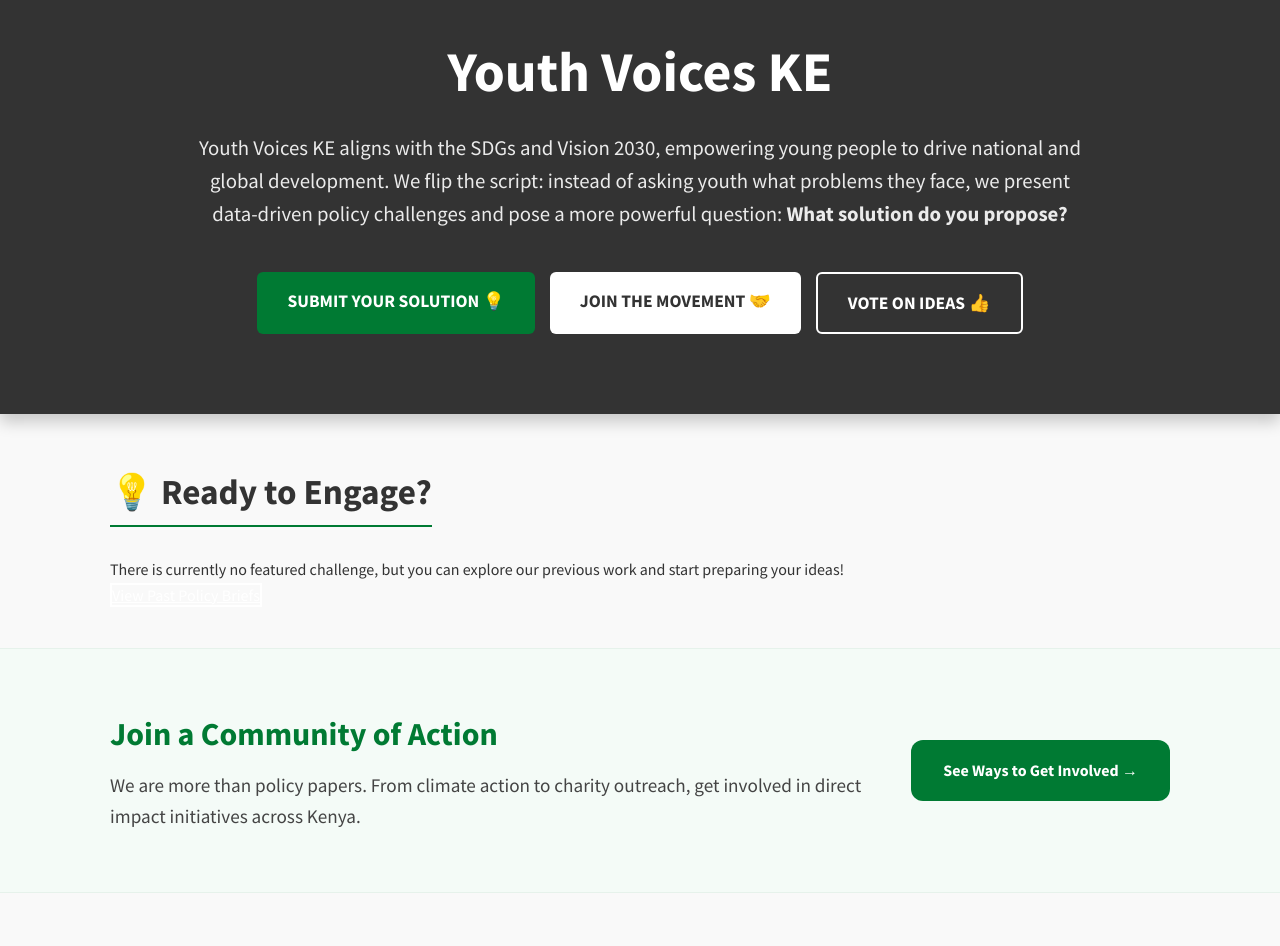
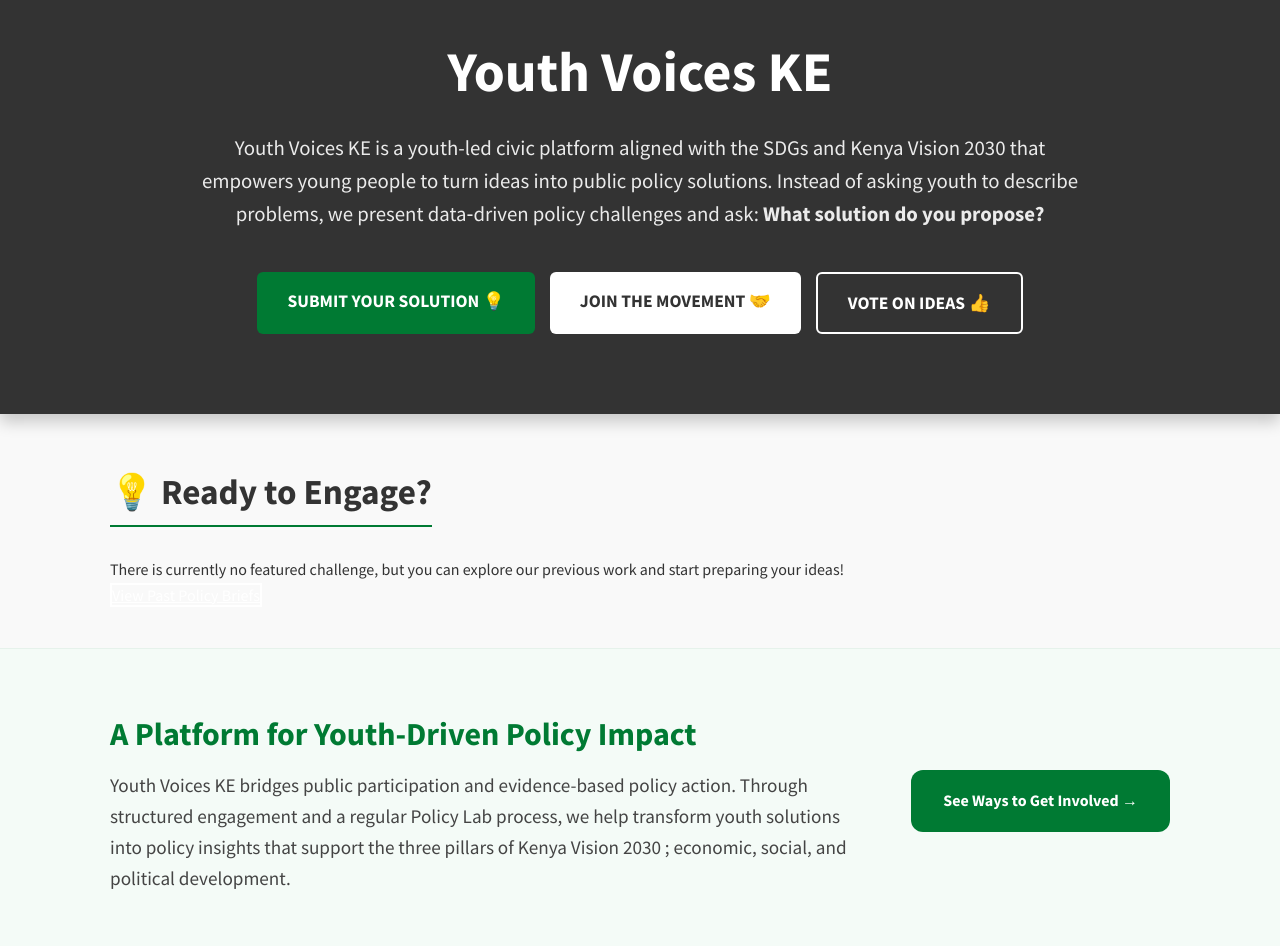
Before and after one commit to ga2gi/youth-voices-ke, a SvelteKit app: page / in a window 1280 px wide. Shown: the part 140-1086 px from the top of the page. Built offline with nearby package versions, Linux system fonts and the light colour scheme; no server answers; the database is empty.

Commit message:
update: sync homepage and finalize get-involved consent logic

```diff
--- a/src/routes/+page.svelte
+++ b/src/routes/+page.svelte
@@ -11,7 +11,8 @@
         <div class="container hero-content">
             <h1>Youth Voices KE</h1>
             <p class="tagline">
-                Youth Voices KE aligns with the SDGs and Vision 2030, empowering young people to drive national and global development. We flip the script: instead of asking youth what problems they face, we present data-driven policy challenges and pose a more powerful question: <strong>What solution do you propose?</strong>
+                Youth Voices KE is a youth-led civic platform aligned with the SDGs and Kenya Vision 2030 that empowers young people to turn ideas into public policy solutions. Instead of asking youth to describe problems, we present data‑driven policy challenges and ask:
+ <strong>What solution do you propose?</strong>
             </p>
             <div class="cta-buttons">
                 <a href="/submit" class="button-primary large-btn">
@@ -58,8 +59,9 @@
     <section class="community-bridge">
         <div class="container bridge-grid">
             <div class="bridge-text">
-                <h2>Join a Community of Action</h2>
-                <p>We are more than policy papers. From climate action to charity outreach, get involved in direct impact initiatives across Kenya.</p>
+                <h2>A Platform for Youth-Driven Policy Impact
+</h2>
+                <p>Youth Voices KE bridges public participation and evidence-based policy action. Through structured engagement and a regular Policy Lab process, we help transform youth solutions into policy insights that support the three pillars of Kenya Vision 2030 ; economic, social, and political development. </p>
             </div>
             <div class="bridge-cta">
                 <a href="/get-involved" class="action-link">See Ways to Get Involved →</a>
```
